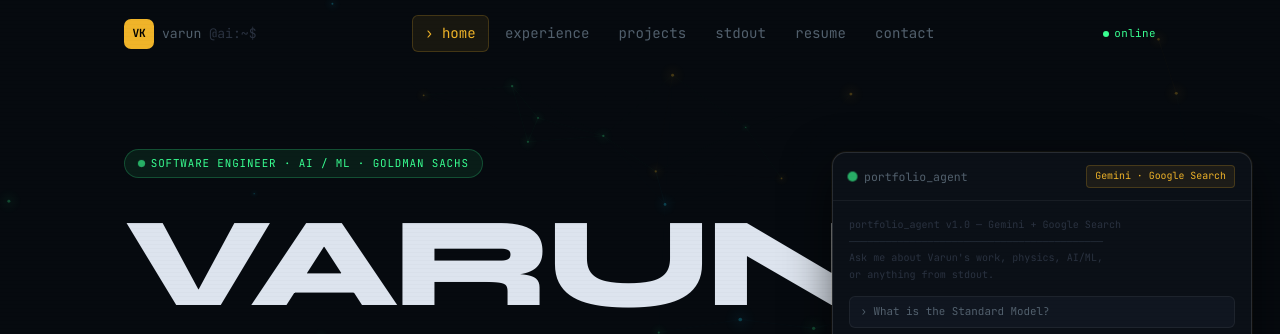
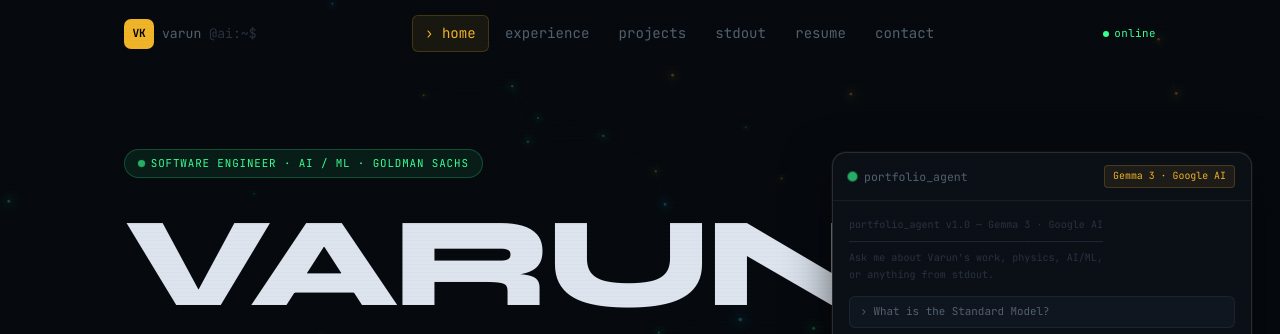
Before and after one commit to bejugamvarun/bejugamvarun.github.io, a Next.js app: page / in a window 1280 px wide. Both pictures are taken after a click on the button ">_". Shown: the top 334 px of the page. Built offline with nearby package versions, Linux system fonts and the light colour scheme.

Commit message:
moved to gemma4

```diff
--- a/components/ChatWidget.tsx
+++ b/components/ChatWidget.tsx
@@ -33,7 +33,7 @@ Your purpose:
 
 Tone: Knowledgeable, terse, a little nerdy. Like talking to a senior engineer who reads physics papers for fun.`;
 
-const WELCOME = `portfolio_agent v1.0 — Gemini + Google Search
+const WELCOME = `portfolio_agent v1.0 — Gemma 3 · Google AI
 ──────────────────────────────────────────
 Ask me about Varun's work, physics, AI/ML,
 or anything from stdout.`;
@@ -76,8 +76,7 @@ export default function ChatWidget() {
 
       const genAI = new GoogleGenerativeAI(apiKey);
       const model = genAI.getGenerativeModel({
-        model: 'gemini-2.0-flash',
-        tools: [{ googleSearch: {} }] as any,
+        model: 'gemma-4-31b-it',
         systemInstruction: SYSTEM_PROMPT,
       });
 
@@ -198,7 +197,7 @@ export default function ChatWidget() {
                 border: '1px solid rgba(240,180,41,0.2)',
               }}
             >
-              Gemini · Google Search
+              Gemma 3 · Google AI
             </span>
           </div>
 
```
